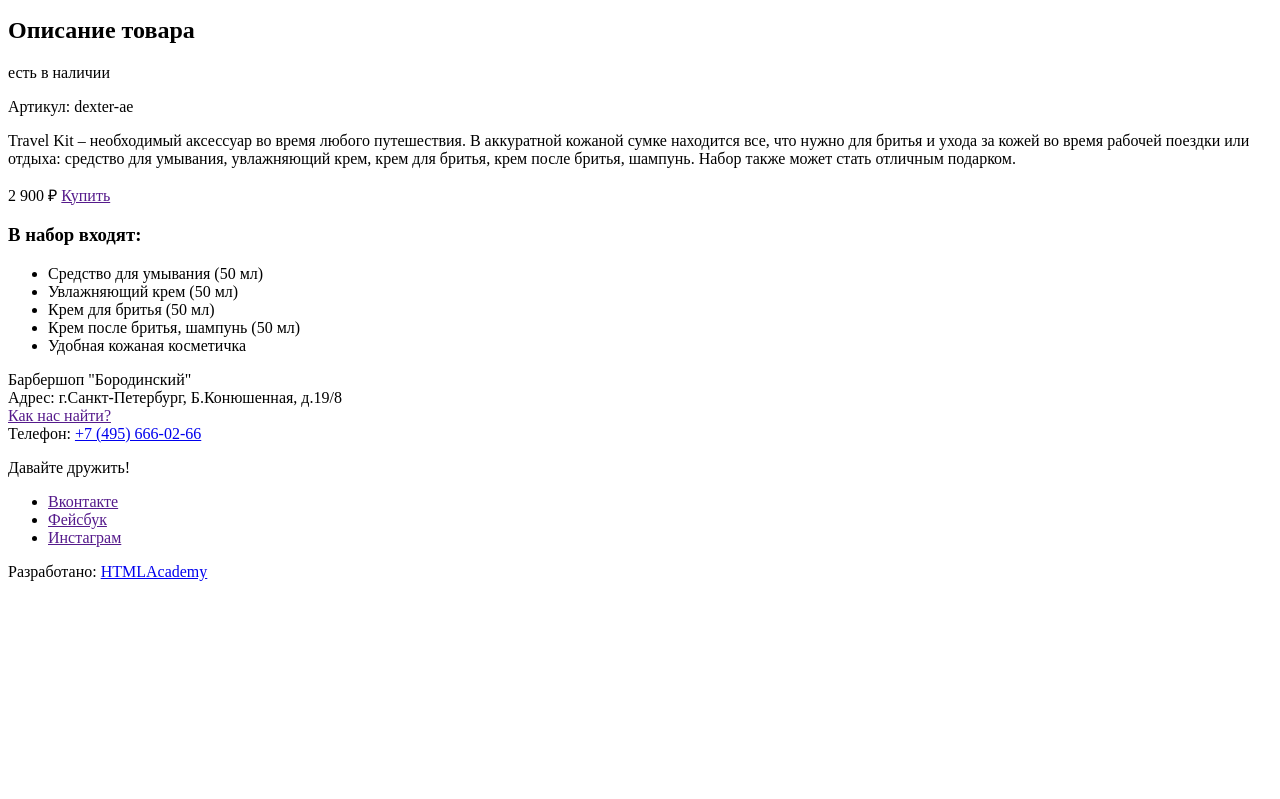
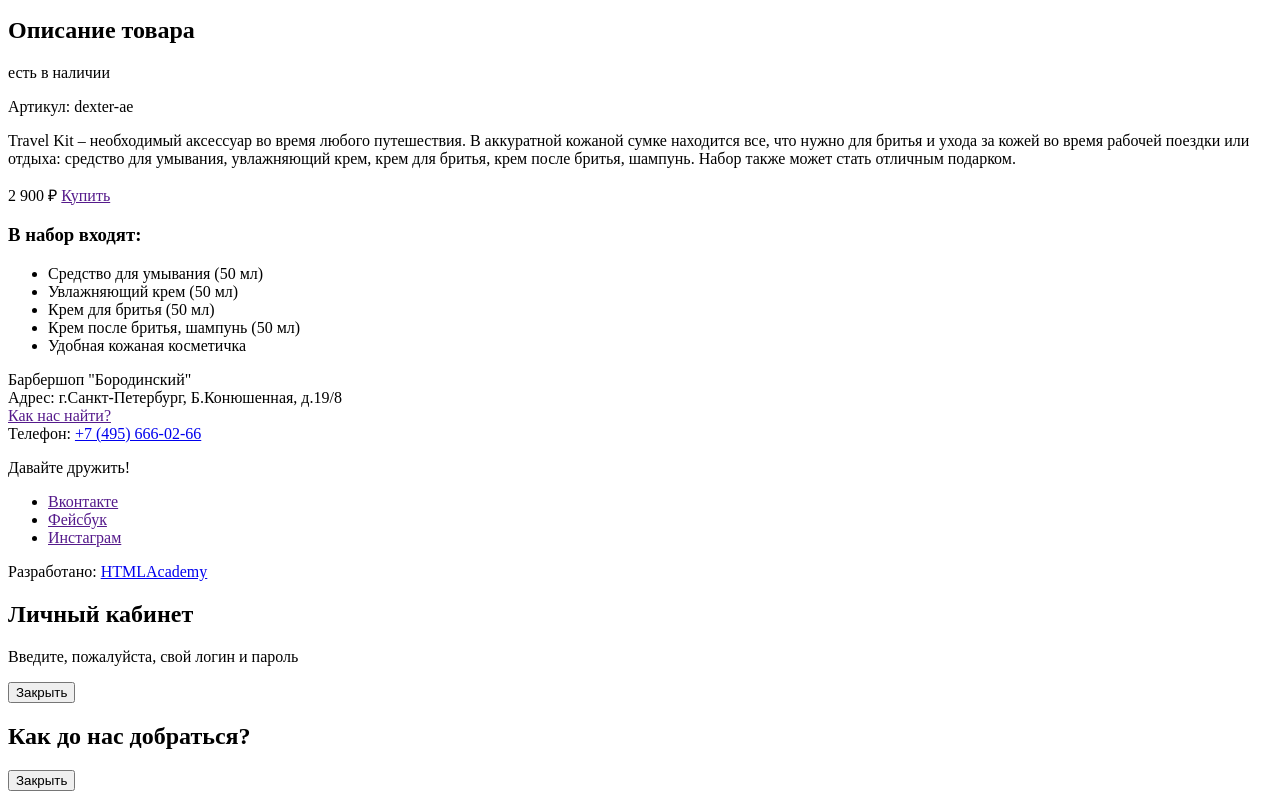
Before and after one commit to lyuKorzh/359641-barbershop-27, a plain HTML site: page catalog-item.html in a window 1280 px wide. Shown: the part 479-1278 px from the top of the page. Before the commit the page ends 1076 px from the top, so only its background shows below. Drawn offline with Linux system fonts and the light colour scheme.

Commit message:
Добавила первоначальную разметку попапов на страницы

```diff
--- a/catalog-item.html
+++ b/catalog-item.html
@@ -86,5 +86,17 @@
         <a href="https://htmlacademy.ru">HTMLAcademy</a>
       </p>
     </footer>
+
+    <section>
+      <h2>Личный кабинет</h2>
+      <p>Введите, пожалуйста, свой логин и пароль</p>
+      <!-- Здесь будет форма входа -->
+      <button type="button">Закрыть</button>
+    </section>
+
+    <section>
+      <h2>Как до нас добраться?</h2>
+      <button type="button">Закрыть</button>
+    </section>
   </body>
 </html>
```
Also changed, not shown: catalog.html (+12 -0 lines), pricelist.html (+12 -0 lines).
